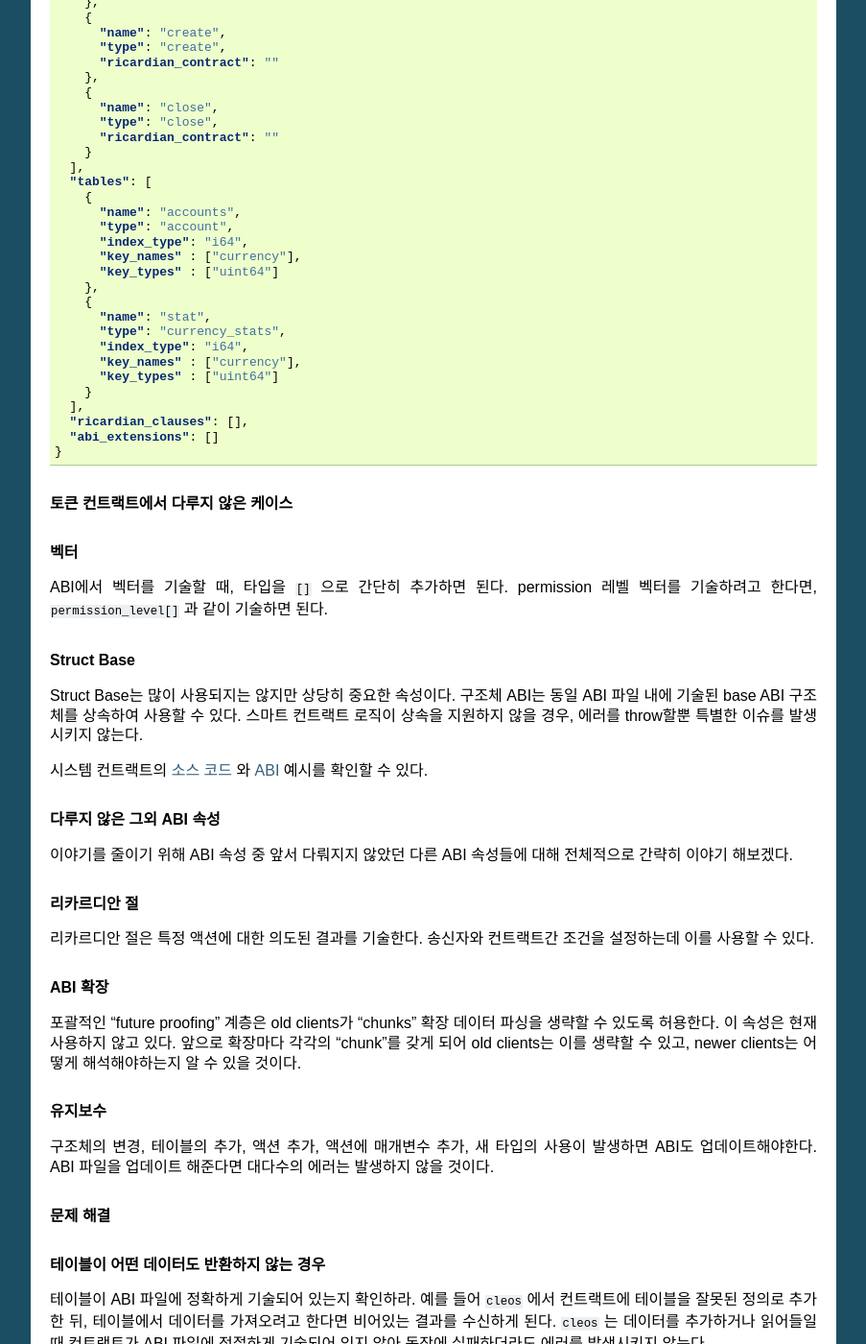
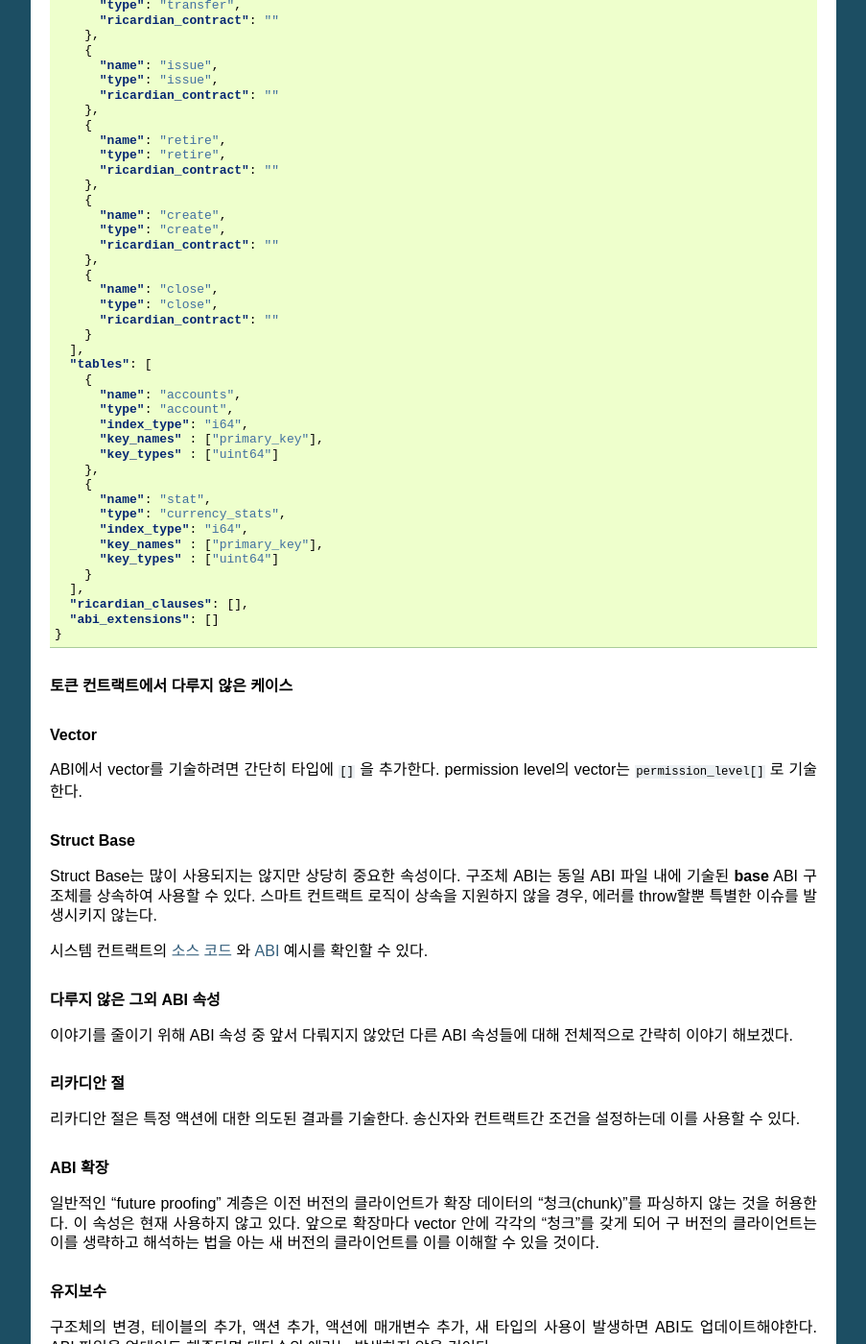
Before and after one commit to eosdevkr/eosio-doc, a Sphinx documentation site: the page built from docs/eosio-home/the-abi.rst, in a window 1280 px wide and 1400 px high, scrolled down 8113 px. Shown: the whole window at 96% size, without its empty margins (198-1101 px from the left). Built offline with Sphinx 7.4.7, drawn with Linux system fonts in a browser that asks for light colours; some of the changed text lies outside the part shown.

Commit message:
Apply suggestions from code review
Co-Authored-By: code0xff <31336310+code0xff@users.noreply.github.com>

```diff
--- a/docs/eosio-home/the-abi.rst
+++ b/docs/eosio-home/the-abi.rst
@@ -274,9 +274,9 @@
 
 ``eosio.token`` 컨트랙트의 `헤더 파일<https://github.com/EOSIO/eosio.contracts/blob/master/eosio.token/include/eosio.token/eosio.token.hpp#L24-L36>`_ 에서 기술한 모든 퍼블릭 함수들을 종합하여 ``eosio.token`` 컨트랙트의 액션을 기술한다.
 각 액션의 *타입* 은 앞에서 기술한 구조체가 된다.
-많은 경우 함수명과 구조체 이름을 같게 하지만 이 두 가지가 꼭 같아야하는 것은 아니다.
+대부분의 경우 함수명과 구조체 이름은 같겠지만, 반드시 같아야만 하는 것은 아니다.
 
-다음 엑션 리스트는 각 액션이 어떻게 기술되어 있는지를 나타내는 JSON 예시와 소스코드가 연결되어 있는 목록이다.
+아래는 각 액션이 어떻게 기술되어 있는지 나타낸 JSON 예시와 소스 코드가 연결된 액션의 목록이다.
 
 `create <https://github.com/EOSIO/eosio.contracts/blob/master/eosio.token/include/eosio.token/eosio.token.hpp#L24-L25>`_
 
@@ -342,11 +342,23 @@
     "key_types" : []  //An array of key types that correspond to key names array member, length of array must equal length of key names array.
   }
 
-eosio.token 컨트랙트에는 두 개의 테이블을 인스턴스화 하고 있다.
-하나는 `accounts <https://github.com/EOSIO/eosio.contracts/blob/master/eosio.token/include/eosio.token/eosio.token.hpp#L75>`_ 이고 다른 하나는 `stat <https://github.com/EOSIO/eosio.contracts/blob/master/eosio.token/include/eosio.token/eosio.token.hpp#L76>`_ 이다.
+eosio.token 컨트랙트는 두 개의 테이블, `accounts <https://github.com/EOSIO/eosio.contracts/blob/master/eosio.token/include/eosio.token/eosio.token.hpp#L75>`_ 와 `stat <https://github.com/EOSIO/eosio.contracts/blob/master/eosio.token/include/eosio.token/eosio.token.hpp#L76>`_ 을 인스턴스화 한다.
 
-accounts 테이블은 i64 인덱스를 갖고 있으며, `account 구조체 <https://github.com/EOSIO/eosio.contracts/blob/master/eosio.token/include/eosio.token/eosio.token.hpp#L67-L73>`_ 를 기초로 하고 있다.
-`uint64 타입을 기본키 <https://github.com/EOSIO/eosio.contracts/blob/master/eosio.token/include/eosio.token/eosio.token.hpp#L72>`_ 로 갖고 있으며, 이 키는 "currency"라는 이름으로 명명하였다.
+`account 구조체 <https://github.com/EOSIO/eosio.contracts/blob/master/eosio.token/include/eosio.token/eosio.token.hpp#L61-L65>`_ 에 기반한 accounts 테이블은 i64 인덱스로 `uint64 를 기본키 <https://github.com/EOSIO/eosio.contracts/blob/master/eosio.token/include/eosio.token/eosio.token.hpp#L64>`_ 로 사용한다.
+
+다음은 accounts 테이블이 ABI에서 어떻게 기술되어있는지 보여준다.
+
+.. code-block:: JSON
+
+  {
+    "name": "accounts",
+    "type": "account", // Corresponds to previously defined struct
+    "index_type": "i64",
+    "key_names" : ["primary_key"],
+    "key_types" : ["uint64"]
+  }
+
+`currency_stats 구조체 <https://github.com/EOSIO/eosio.contracts/blob/master/eosio.token/include/eosio.token/eosio.token.hpp#L67-L73>`_ 에 기반한 stat 테이블은 i64 인덱스로 `uint64 를 기본키 <https://github.com/EOSIO/eosio.contracts/blob/master/eosio.token/include/eosio.token/eosio.token.hpp#L72>`_ 로 사용한다.
 
 다음은 stat 테이블이 ABI에서 어떻게 기술되어있는지 보여준다.
 
@@ -366,7 +378,7 @@
 
 .. rubric:: 종합
 
-최종적으로 ABI 파일에는 ``eosio.token`` 컨트랙트 내용이 이렇게 기술되어있다.
+최종적으로 ``eosio.token`` 컨트랙트를 정확하게 기술한 ABI 파일은 다음과 같다.
 
 .. code-block:: JSON
 
@@ -522,14 +534,14 @@
         "name": "accounts",
         "type": "account",
         "index_type": "i64",
-        "key_names" : ["currency"],
+        "key_names" : ["primary_key"],
         "key_types" : ["uint64"]
       },
       {
         "name": "stat",
         "type": "currency_stats",
         "index_type": "i64",
-        "key_names" : ["currency"],
+        "key_names" : ["primary_key"],
         "key_types" : ["uint64"]
       }
     ],
@@ -539,15 +551,15 @@
 
 .. rubric:: 토큰 컨트랙트에서 다루지 않은 케이스
 
-.. rubric:: 벡터
+.. rubric:: Vector
 
-ABI에서 벡터를 기술할 때, 타입을 ``[]`` 으로 간단히 추가하면 된다.
-permission 레벨 벡터를 기술하려고 한다면, ``permission_level[]`` 과 같이 기술하면 된다.
+ABI에서 vector를 기술하려면 간단히 타입에 ``[]`` 을 추가한다.
+permission level의 vector는 ``permission_level[]`` 로 기술한다.
 
 .. rubric:: Struct Base
 
 Struct Base는 많이 사용되지는 않지만 상당히 중요한 속성이다.
-구조체 ABI는 동일 ABI 파일 내에 기술된 base ABI 구조체를 상속하여 사용할 수 있다.
+구조체 ABI는 동일 ABI 파일 내에 기술된 **base** ABI 구조체를 상속하여 사용할 수 있다.
 스마트 컨트랙트 로직이 상속을 지원하지 않을 경우, 에러를 throw할뿐 특별한 이슈를 발생시키지 않는다.
 
 시스템 컨트랙트의 `소스 코드 <https://github.com/EOSIO/eosio.contracts/blob/4e4a3ca86d5d3482dfac85182e69f33c49e62fa9/eosio.system/include/eosio.system/eosio.system.hpp#L46>`_ 와 `ABI <https://github.com/EOSIO/eosio.contracts/blob/4e4a3ca86d5d3482dfac85182e69f33c49e62fa9/eosio.system/abi/eosio.system.abi#L262>`_ 예시를 확인할 수 있다.
@@ -556,16 +568,16 @@
 
 이야기를 줄이기 위해 ABI 속성 중 앞서 다뤄지지 않았던 다른 ABI 속성들에 대해 전체적으로 간략히 이야기 해보겠다.
 
-.. rubric:: 리카르디안 절
+.. rubric:: 리카디안 절
 
-리카르디안 절은 특정 액션에 대한 의도된 결과를 기술한다.
+리카디안 절은 특정 액션에 대한 의도된 결과를 기술한다.
 송신자와 컨트랙트간 조건을 설정하는데 이를 사용할 수 있다.
 
 .. rubric:: ABI 확장
 
-포괄적인 "future proofing" 계층은 old clients가 "chunks" 확장 데이터 파싱을 생략할 수 있도록 허용한다.
+일반적인 "future proofing" 계층은 이전 버전의 클라이언트가 확장 데이터의 "청크(chunk)"를 파싱하지 않는 것을 허용한다.
 이 속성은 현재 사용하지 않고 있다.
-앞으로 확장마다 각각의 "chunk"를 갖게 되어 old clients는 이를 생략할 수 있고, newer clients는 어떻게 해석해야하는지 알 수 있을 것이다.
+앞으로 확장마다 vector 안에 각각의 "청크"를 갖게 되어 구 버전의 클라이언트는 이를 생략하고 해석하는 법을 아는 새 버전의 클라이언트를 이를 이해할 수 있을 것이다.
 
 .. rubric:: 유지보수
 
```
